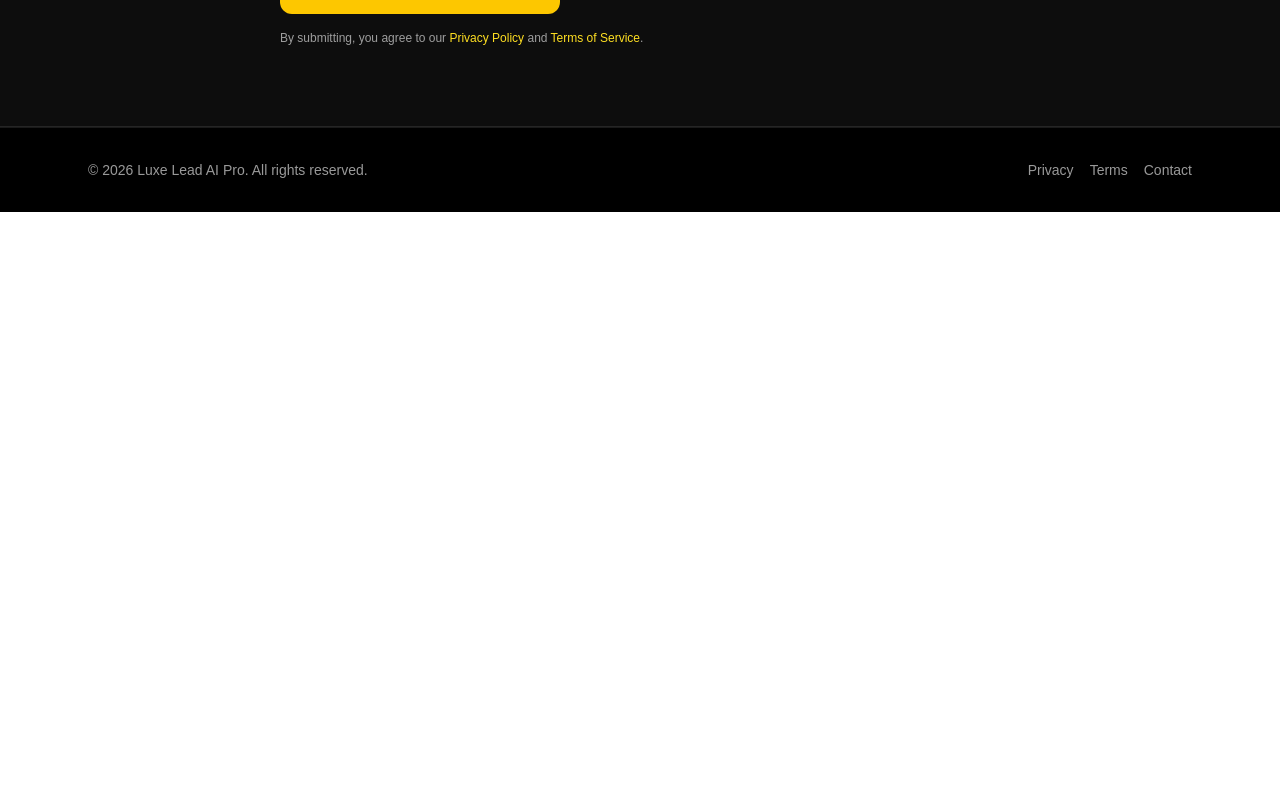
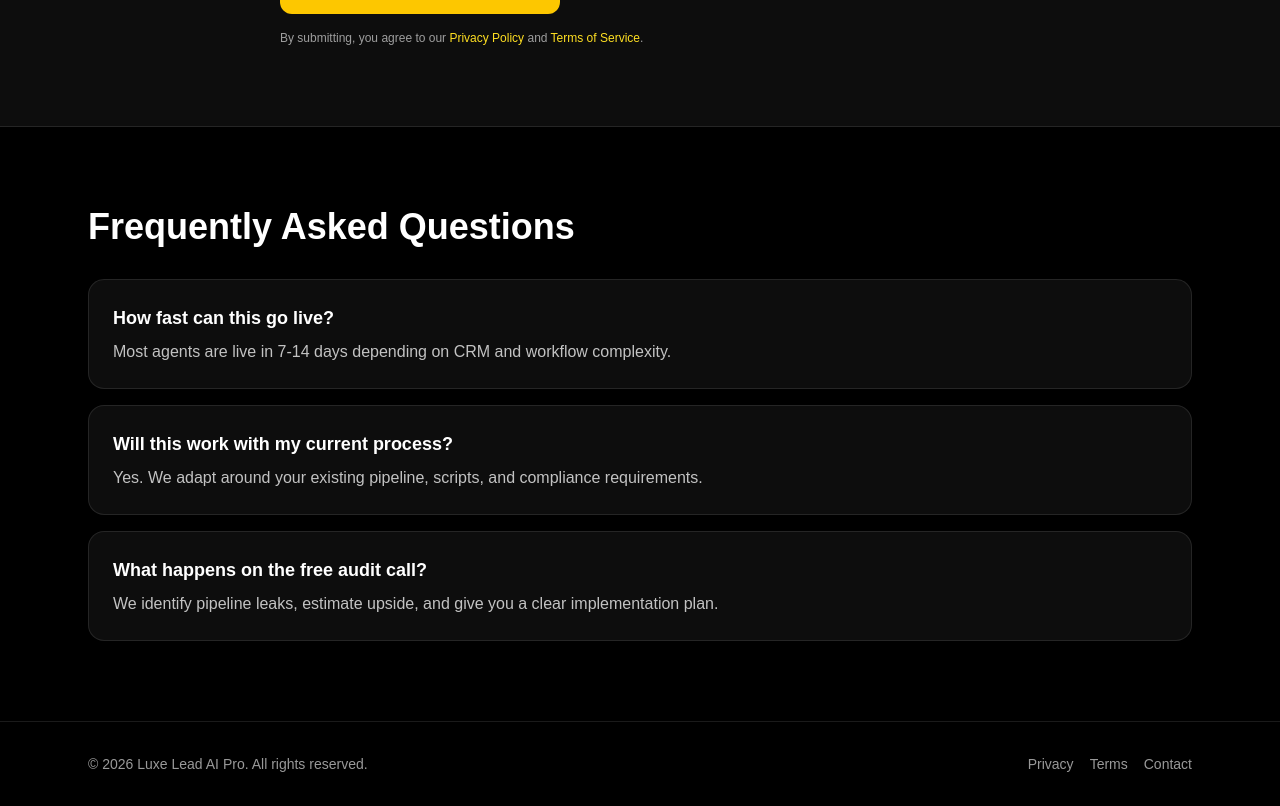
Before and after one commit to robopdesigns/luxeleadpro-site, a Next.js app: page / in a window 1280 px wide. Shown: the part 3022-3828 px from the top of the page. Before the commit the page ends 3234 px from the top, so only its background shows below. Built offline with nearby package versions, Linux system fonts and the light colour scheme; no server answers.

Commit message:
feat: premium UX polish with FAQ and dashboard KPI cards

```diff
--- a/app/dashboard/DashboardClient.tsx
+++ b/app/dashboard/DashboardClient.tsx
@@ -44,6 +44,7 @@ export default function DashboardClient({
         .some((value) => String(value).toLowerCase().includes(q))
     );
   }, [leads, query]);
+
 
   function exportLeadsCsv() {
     const headers = ["Name", "Email", "Phone", "Market", "Created"];
@@ -96,6 +97,21 @@ export default function DashboardClient({
           </button>
         </div>
       </div>
+
+      <section className="mb-6 grid gap-3 md:grid-cols-3">
+        <div className="rounded-xl border border-white/10 bg-white/5 p-4">
+          <p className="text-xs uppercase text-white/60">Total leads loaded</p>
+          <p className="mt-2 text-2xl font-bold">{leads.length}</p>
+        </div>
+        <div className="rounded-xl border border-white/10 bg-white/5 p-4">
+          <p className="text-xs uppercase text-white/60">Filtered leads</p>
+          <p className="mt-2 text-2xl font-bold">{filteredLeads.length}</p>
+        </div>
+        <div className="rounded-xl border border-white/10 bg-white/5 p-4">
+          <p className="text-xs uppercase text-white/60">Appointments loaded</p>
+          <p className="mt-2 text-2xl font-bold">{appointments.length}</p>
+        </div>
+      </section>
 
       <section className="mb-10">
         <div className="mb-3 flex flex-wrap items-center justify-between gap-3">
--- a/app/page.tsx
+++ b/app/page.tsx
@@ -212,6 +212,24 @@ export default function HomePage() {
         </div>
       </section>
 
+      <section className="mx-auto w-full max-w-6xl px-6 py-20">
+        <h2 className="text-3xl font-bold md:text-4xl">Frequently Asked Questions</h2>
+        <div className="mt-8 grid gap-4">
+          <div className="rounded-2xl border border-white/10 bg-white/5 p-6">
+            <h3 className="text-lg font-semibold">How fast can this go live?</h3>
+            <p className="mt-2 text-white/75">Most agents are live in 7-14 days depending on CRM and workflow complexity.</p>
+          </div>
+          <div className="rounded-2xl border border-white/10 bg-white/5 p-6">
+            <h3 className="text-lg font-semibold">Will this work with my current process?</h3>
+            <p className="mt-2 text-white/75">Yes. We adapt around your existing pipeline, scripts, and compliance requirements.</p>
+          </div>
+          <div className="rounded-2xl border border-white/10 bg-white/5 p-6">
+            <h3 className="text-lg font-semibold">What happens on the free audit call?</h3>
+            <p className="mt-2 text-white/75">We identify pipeline leaks, estimate upside, and give you a clear implementation plan.</p>
+          </div>
+        </div>
+      </section>
+
       <footer className="border-t border-white/10">
         <div className="mx-auto flex w-full max-w-6xl flex-col gap-3 px-6 py-8 text-sm text-white/60 md:flex-row md:items-center md:justify-between">
           <p>© {new Date().getFullYear()} Luxe Lead AI Pro. All rights reserved.</p>
```
